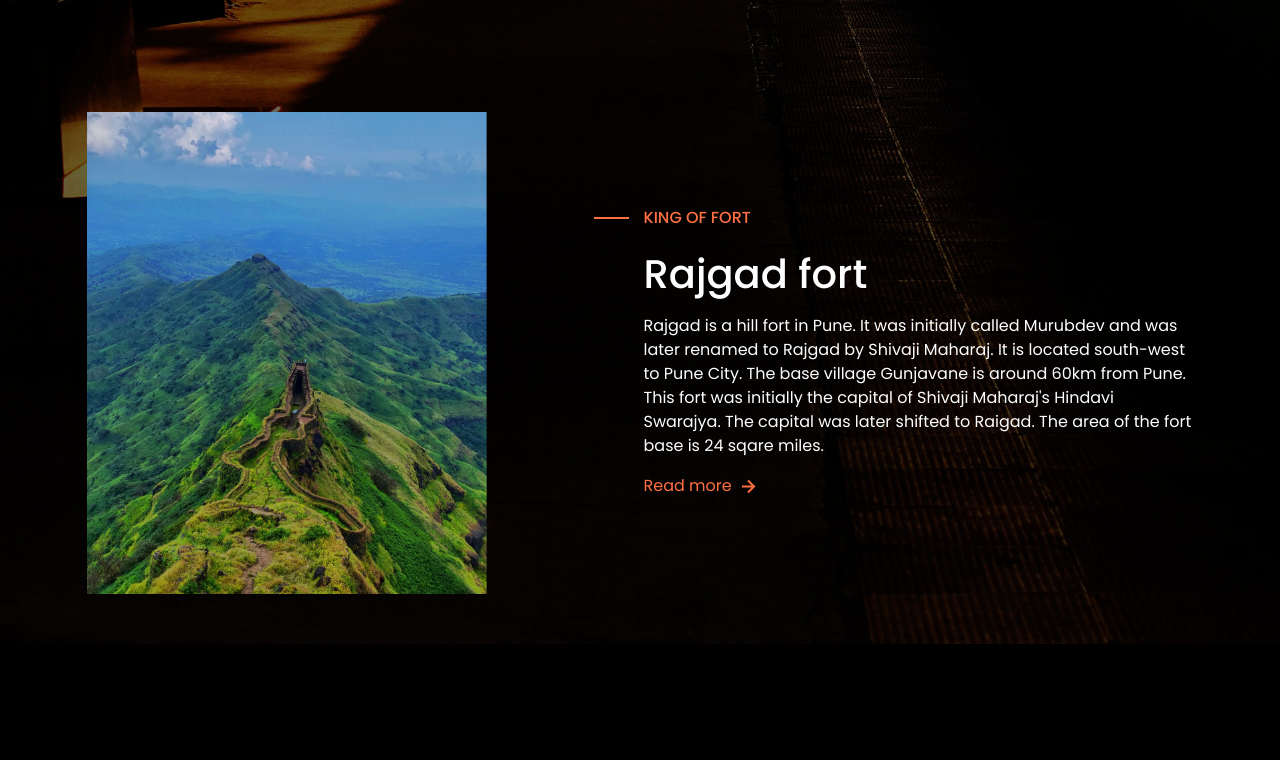
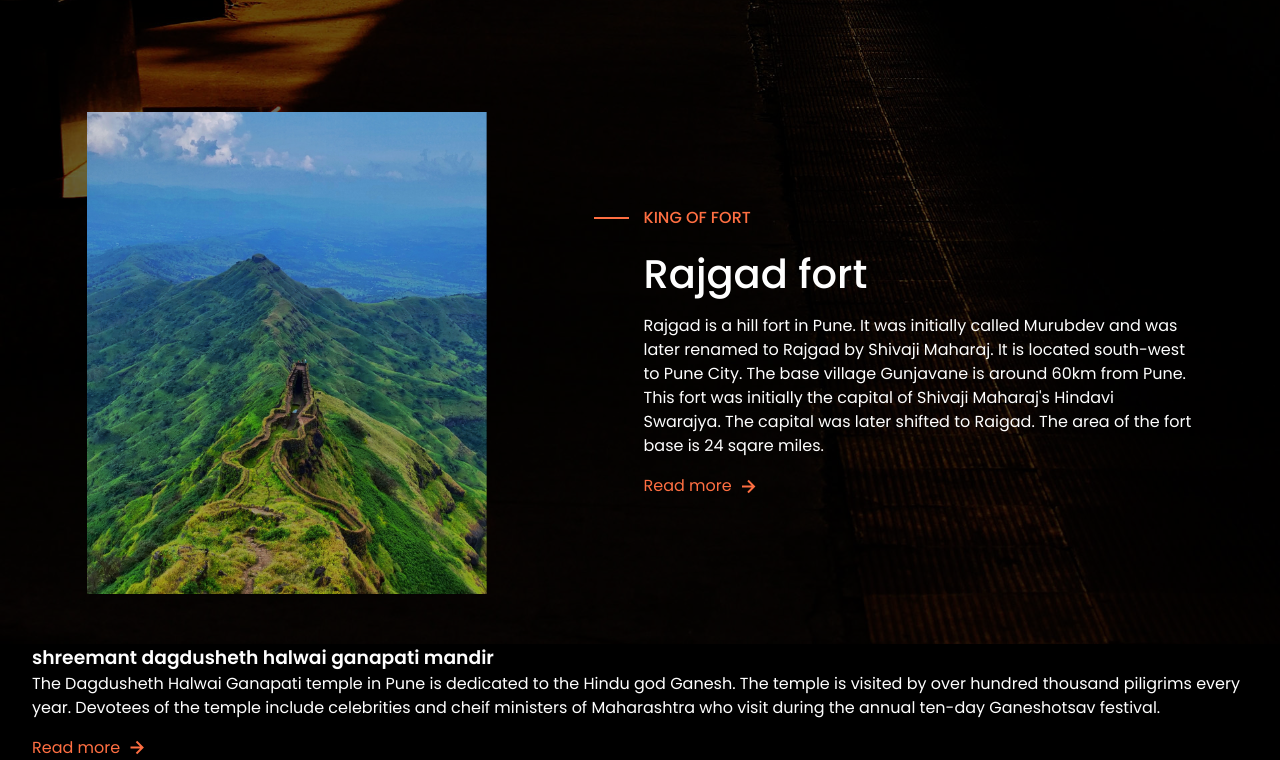
Before and after one commit to ArtPlatosha/Pune, a plain HTML site: page index.html in a window 1280 px wide. Shown: the part 768-1528 px from the top of the page. Before the commit the page ends 1412 px from the top, so only its background shows below. Drawn offline with nearby package versions, Linux system fonts and the light colour scheme.

Commit message:
commit: 15th commit
adding details-section (HTML)

```diff
--- a/index.html
+++ b/index.html
@@ -105,6 +105,21 @@
 
 </section>
 
+<!-- details section -->
+<section class="info" id="info">
+
+	<div class="container">
+
+		<div class="content">
+			<h3>shreemant dagdusheth halwai ganapati mandir</h3>
+			<p>The Dagdusheth Halwai Ganapati temple in Pune is dedicated to the Hindu god Ganesh. The temple is visited by over hundred thousand piligrims every year. Devotees of the temple include celebrities and cheif ministers of Maharashtra who visit during the annual ten-day Ganeshotsav festival.</p>
+			<a href="#" class="btn btn-line">Read more <i class="bx bx-right-arrow-alt"></i></a>
+		</div>
+
+	</div>
+
+</section>
+
 <!-- adding custom js files -->
 	<script src="js/script.js"></script>
 </body>
```
